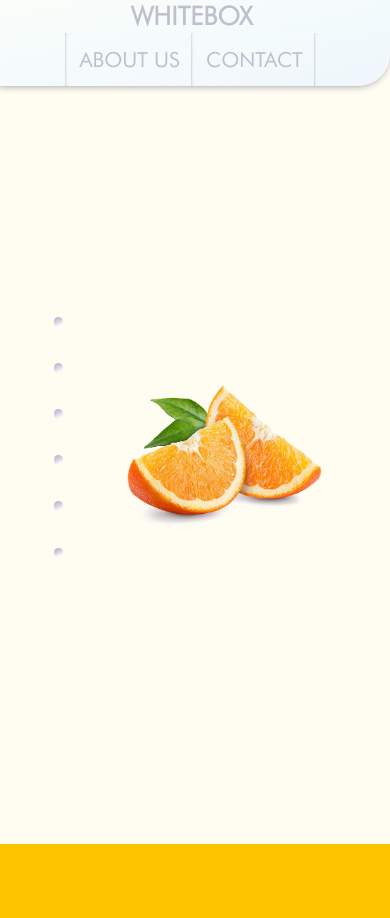
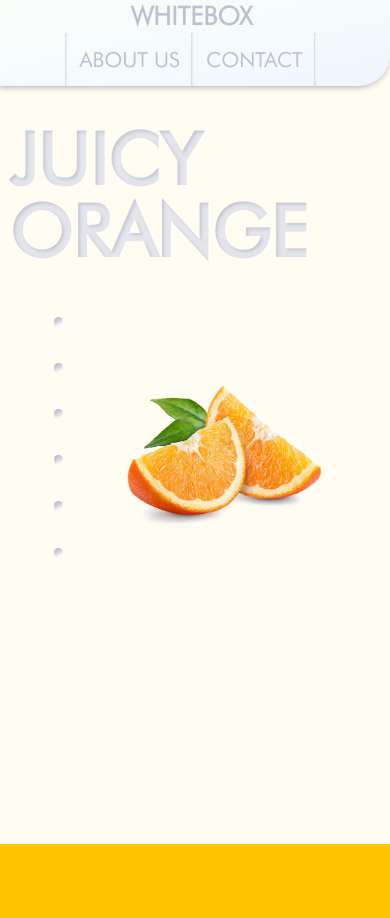
Before and after one commit to WaelRG/test, a plain HTML site: page orange.html in a window 390 px wide. Shown: the top 918 px of the page. Drawn offline with Linux system fonts and the light colour scheme; grey boxes are pictures that could not be loaded.

Commit message:
Update style.css

```diff
--- a/style.css
+++ b/style.css
@@ -186,7 +186,9 @@ h2 {
   text-align: end;
   margin-top: 1rem;
   z-index: 98;
-  text-align: left;
+  text-align: center;
+  padding-left: 12rem;
+  padding-top: 22rem;
 }
 
 .namen-in-boxen {
@@ -364,7 +366,7 @@ header {
 
 .zwei-personen-box {
   display: grid;
-  grid-template-columns: repeat(3, minmax(3px, 2fr));
+  grid-template-columns: repeat(1, minmax(3px, 2fr));
 }
 
 .leute-boxen {
@@ -765,7 +767,9 @@ header {
   display: flex;
   flex-direction: column;
   justify-content: center;
-  margin-right: 3rem;
+  margin-right: -8rem;
+  position: relative;
+  top: -72px;
 }
 
 .h2box {
@@ -1284,7 +1288,7 @@ header {
 
 @media (min-width: 110rem) and (min-height: 57rem) {
   h1 {
-    font-size: 9rem;
+    font-size: 3rem;
     padding-right: 0.5rem;
     color: blue;
   }
@@ -1430,7 +1434,7 @@ header {
 @media (max-width: 75rem) {
   h1 {
     color: rgb(0, 21, 138);
-    font-size: 6rem;
+    font-size: 2rem;
   }
 
   .h1box {
@@ -1516,6 +1520,14 @@ header {
 
   .content-splalte2 {
     display: none;
+    text-align: center;
+    align-items: center;
+    display: flex;
+    justify-content: center;
+    align-items: center;
+
+    font-size: 32rm;
+    padding-top: 2rem;
   }
 
   .kachel-container {
```
